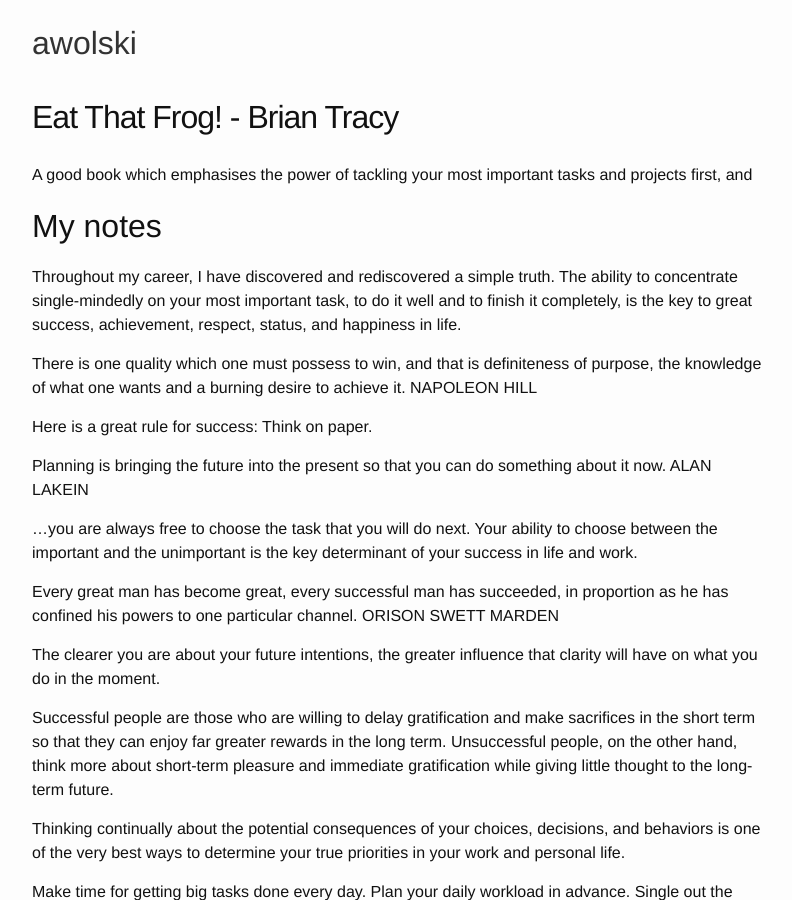
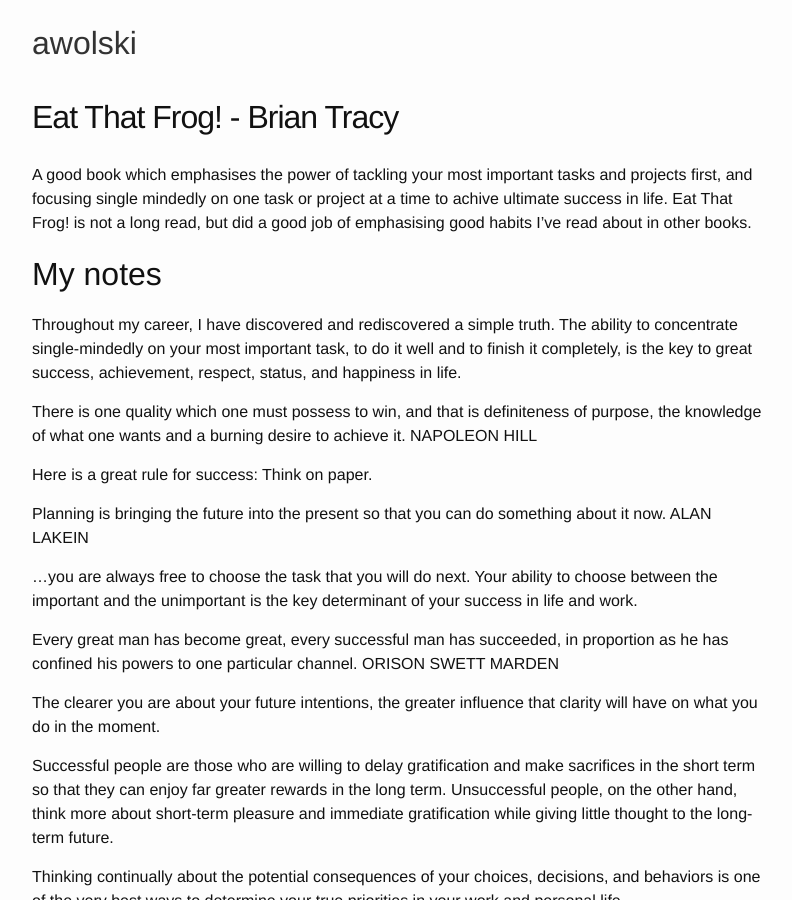
Before and after one commit to awolski/awolski.github.io, a Jekyll site: the page built from _books/eatthatfrog.md, in a window 1280 px wide and 900 px high. Shown: the whole window, without its empty margins (238-1030 px from the left). Built offline with Jekyll 4.4.1, drawn with Linux system fonts in a browser that asks for light colours; comment, search, counter and statistics services are not loaded.

Commit message:
Fix excerpt of Eat that Frog!

```diff
--- a/_books/eatthatfrog.md
+++ b/_books/eatthatfrog.md
@@ -3,7 +3,7 @@
 title: Eat That Frog! - Brian Tracy
 ---
 
-A good book which emphasises the power of tackling your most important tasks and projects first, and
+A good book which emphasises the power of tackling your most important tasks and projects first, and focusing single mindedly on one task or project at a time to achive ultimate success in life. Eat That Frog! is not a long read, but did a good job of emphasising good habits I've read about in other books.
 
 ## My notes
 
```
